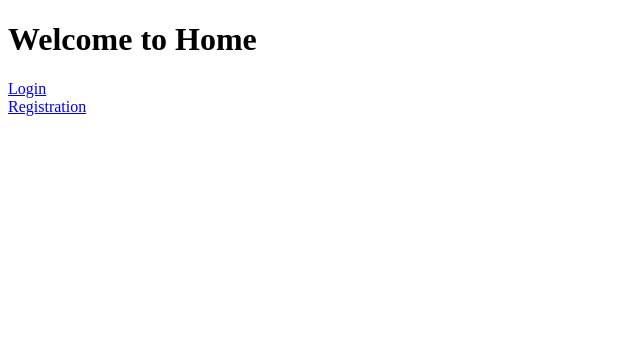
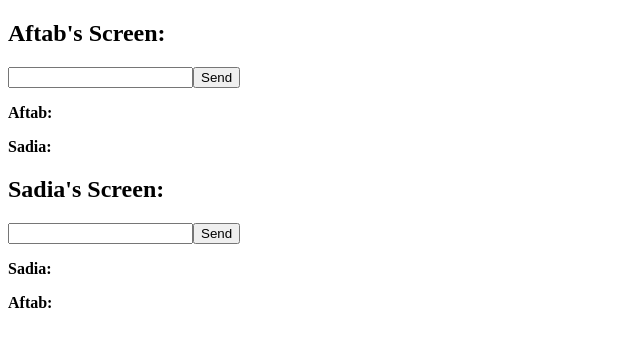
Before and after one commit to aftabrakinsad/PG-APWT-FT-FE, a Next.js app: page / in a window 1280 px wide. Shown: the top 346 px of the page, without its empty margins (0-640 px from the left). Built offline with nearby package versions, Linux system fonts and the light colour scheme.

Commit message:
NextJs - FinalTerm - FrontEnd

```diff
--- a/pages/index.js
+++ b/pages/index.js
@@ -1,17 +1,65 @@
-import { Inter } from 'next/font/google'
-import Link from 'next/link'
+// import { Inter } from 'next/font/google'
+// import Link from 'next/link'
 
-const inter = Inter({ subsets: ['latin'] })
+// const inter = Inter({ subsets: ['latin'] })
 
-export default function Home() {
+// export default function Home() {
+//   return (
+//     <div>
+//       <h1 className="text-4xl font-bold text-center">Welcome to Home</h1>
+//       <p className="text-center">
+//         <Link href={'/Login/login'}>Login</Link>
+//         <br></br>
+//         <Link href={'/Registration/registration'}>Registration</Link>
+//       </p>
+//     </div>
+//   )
+// }
+
+import React, { useState } from "react";
+
+export default function ChatBox() {
+  const [user1, setUser1] = useState('');
+  const [user2, setUser2] = useState('');
+  const [user1Messages, setUser1Messages] = useState([]);
+  const [user2Messages, setUser2Messages] = useState([]);
+
+  const user1SendMessage = (e) => {
+    e.preventDefault();
+    setUser1Messages([...user1Messages, user1]);
+    setUser1('');
+  };
+
+  const user2SendMessage = (e) => {
+    e.preventDefault();
+    setUser2Messages([...user2Messages, user2]);
+    setUser2('');
+  };
+
   return (
     <div>
-      <h1 className="text-4xl font-bold text-center">Welcome to Home</h1>
-      <p className="text-center">
-        <Link href={'/Login/login'}>Login</Link>
-        <br></br>
-        <Link href={'/Registration/registration'}>Registration</Link>
-      </p>
+      <form className="fm">
+        <h2>Aftab's Screen:</h2>
+        <input type="text" id="user1" value={user1} onChange={(e) => setUser1(e.target.value)} required />
+        <button id="btn-user1" onClick={user1SendMessage}>Send</button><br/>
+        <p><strong>Aftab:</strong> {user1}</p>
+        <p>
+          <strong>Sadia:</strong>
+          {user2Messages.map((message, index) => <p key={index}>{message}</p>)}
+        </p>
+
+        <h2>Sadia's Screen:</h2>
+        <input type="text" id="user2" value={user2} onChange={(e) => setUser2(e.target.value)} required />
+        <button id="btn-user2" onClick={user2SendMessage}>Send</button>
+        <div>
+          <p><strong>Sadia:</strong> {user2}</p>
+        </div>
+        <div>
+          <p><strong>Aftab:</strong>
+            {user1Messages.map((message, index) => <p key={index}>{message}</p>)}
+          </p>
+        </div>
+      </form>
     </div>
   )
 }
```
Also changed, not shown: 1 other file (tests, documents, lock files or other folders).
